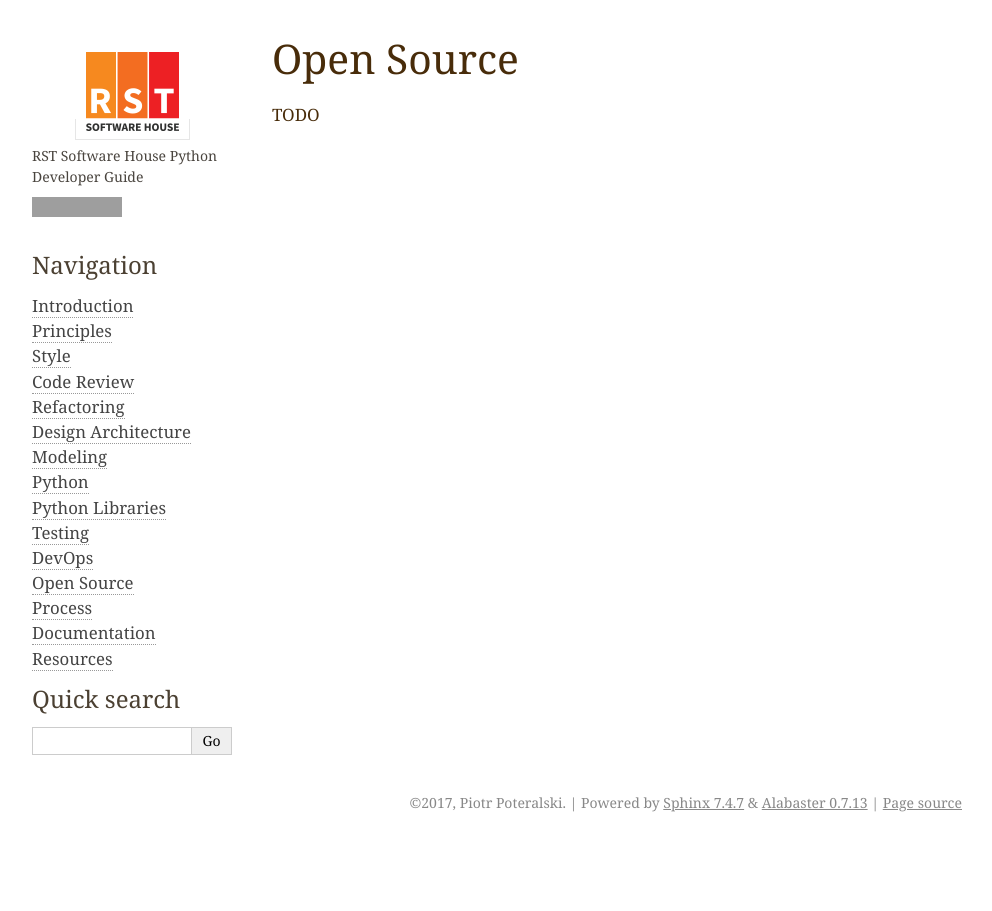
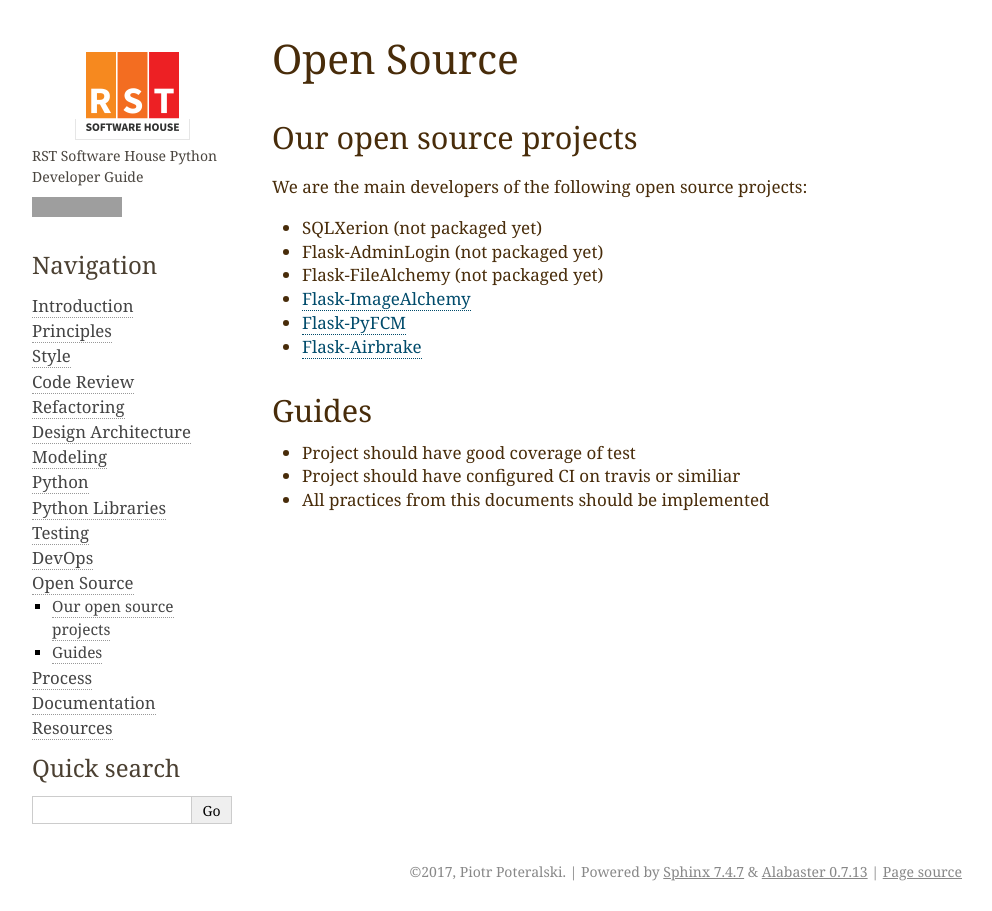
Before and after one commit to rstit/rst-developer-guide, a Sphinx documentation site: the page built from source/open-source.rst, in a window 1280 px wide. Shown: the whole page, without its empty margins (148-1140 px from the left). Built offline with Sphinx 7.4.7, drawn with Linux system fonts in a browser that asks for light colours; grey boxes are pictures that could not be loaded.

Commit message:
open source

```diff
--- a/source/open-source.rst
+++ b/source/open-source.rst
@@ -1,4 +1,24 @@
 Open Source
 ======
 
-TODO
+
+Our open source projects
+------------------------
+
+We are the main developers of the following open source projects:
+
+- SQLXerion (not packaged yet)
+- Flask-AdminLogin (not packaged yet)
+- Flask-FileAlchemy (not packaged yet)
+- `Flask-ImageAlchemy <https://github.com/rstit/flask-image-alchemy>`_
+- `Flask-PyFCM <https://github.com/rstit/flask-pyfcm>`_
+- `Flask-Airbrake <https://github.com/rstit/flask-airbrake>`_
+
+
+
+Guides
+------------------------
+
+- Project should have good coverage of test
+- Project should have configured CI on travis or similiar
+- All practices from this documents should be implemented
```
Also changed, not shown: source/contents.rst.inc (+0 -13 lines).
